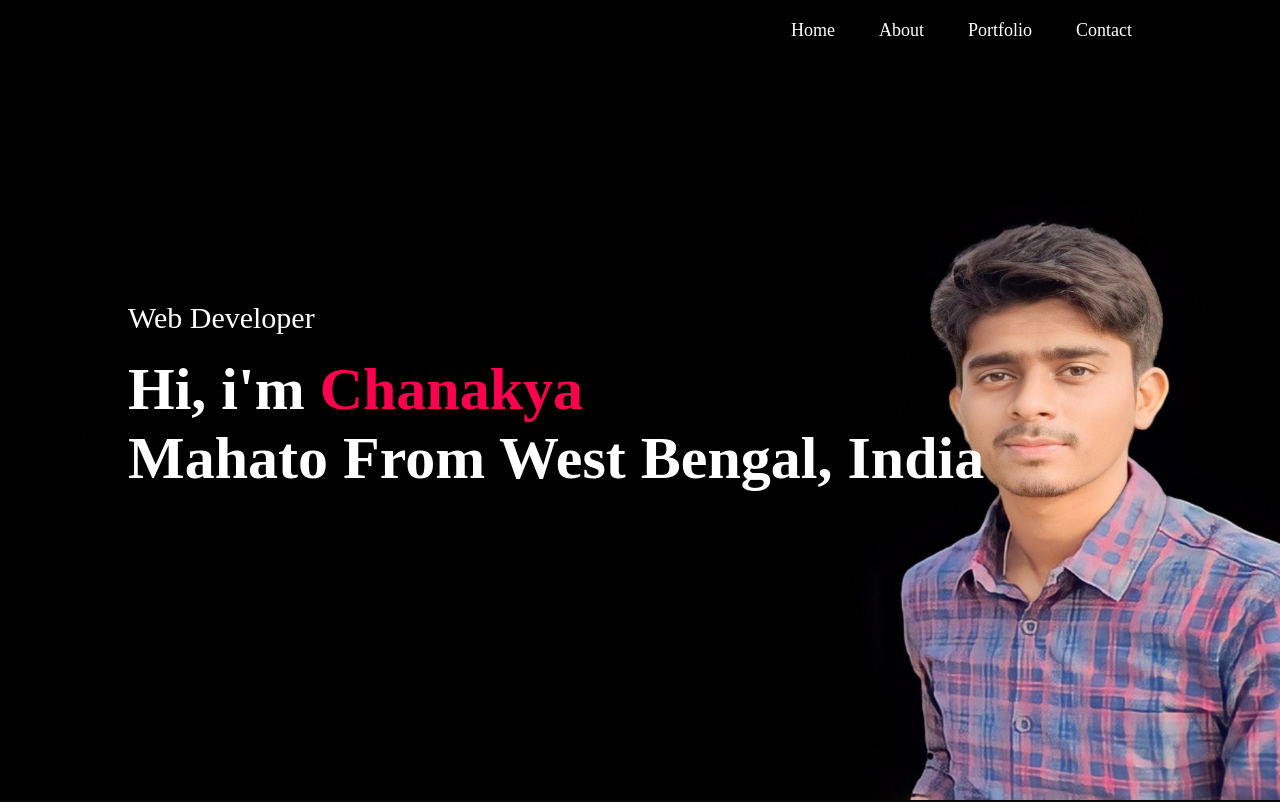
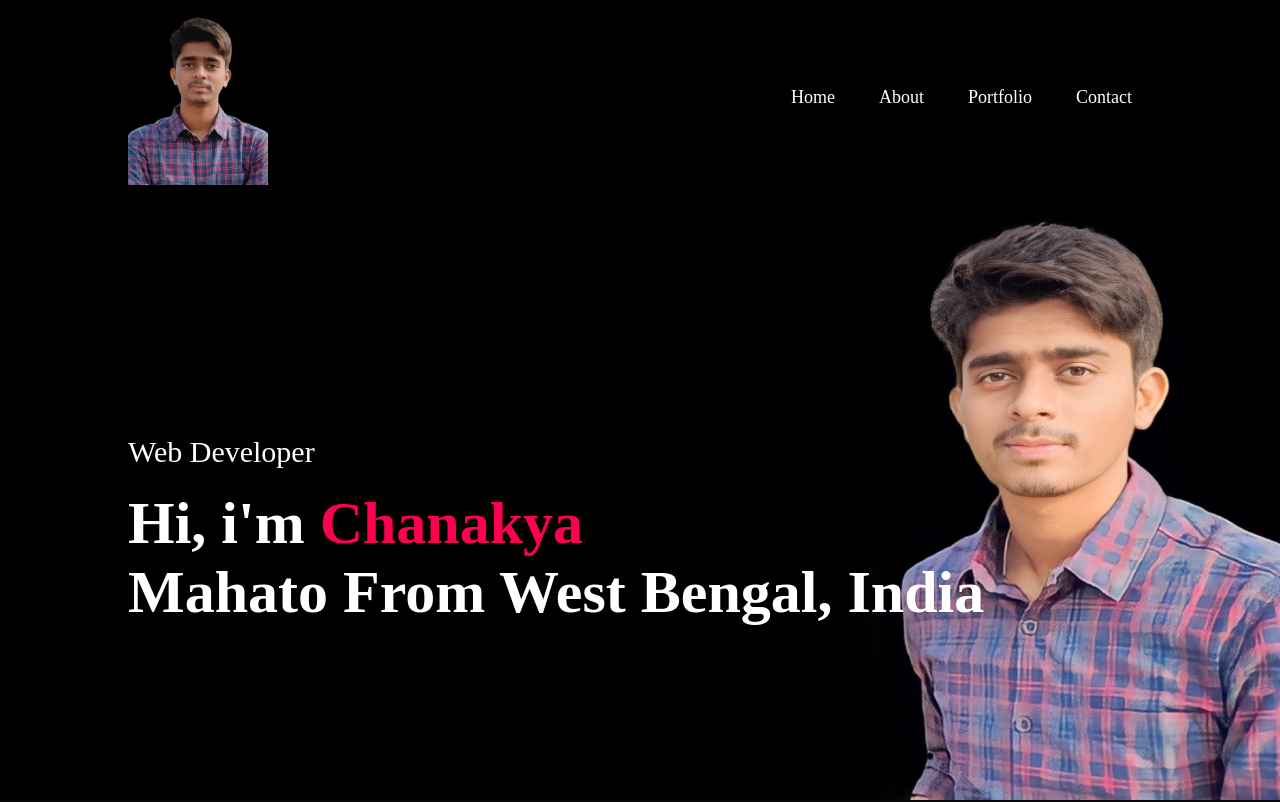
Before and after one commit to ChanakyaBNP/personal-portfolio, a plain HTML site: page index.html in a window 1280 px wide. Shown: the top 802 px of the page. Drawn offline with Linux system fonts and the light colour scheme.

Commit message:
change the logo

```diff
--- a/index.html
+++ b/index.html
@@ -16,7 +16,7 @@
     <div id="header">
         <div class="container">
             <nav>
-                <img src="" class="logo">
+                <img src="images/images/user5.png" class="logo">
                 <ul id="sidemenu">
                     <li><a href="#header">Home</a></li>
                     <li><a href="#about">About</a></li>
```
